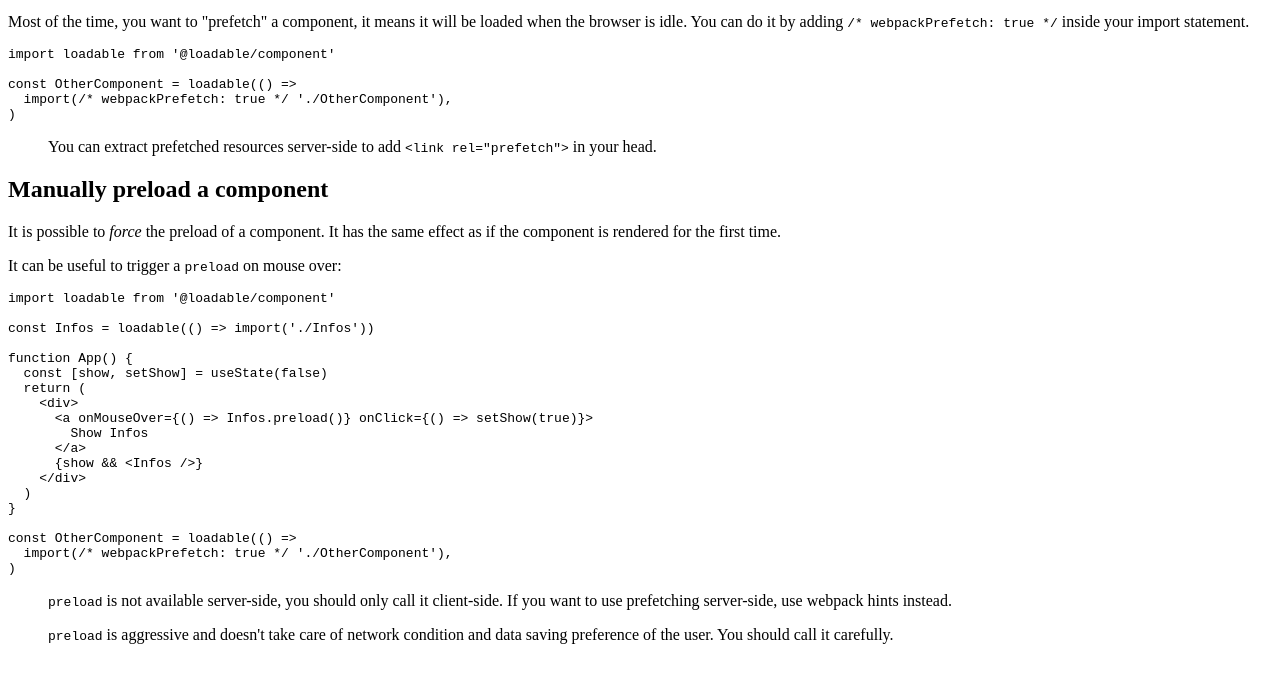
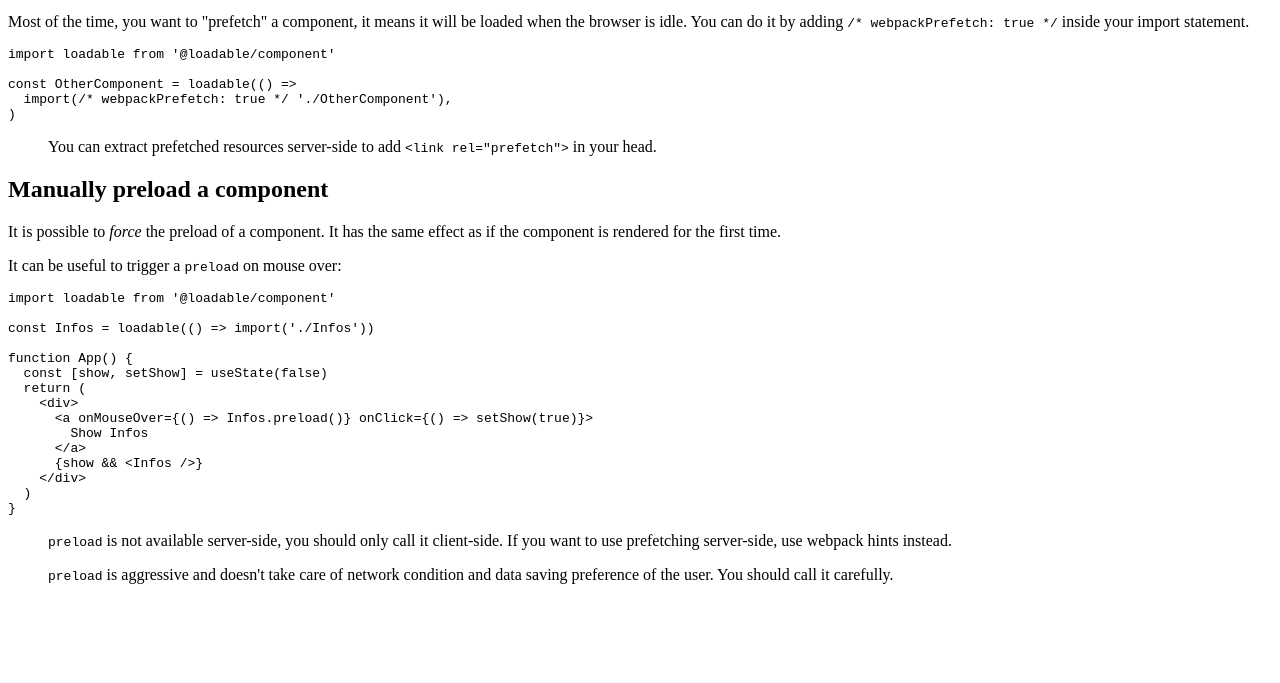
Before and after one commit to FE2Topper0127/loadable_components, a Gatsby site in the folder website/: page /docs/prefetching in a window 1280 px wide. Shown: the part 101-784 px from the top of the page. Built offline with nearby package versions, Linux system fonts and the light colour scheme; Gatsby itself is replaced by a stand-in of ours; code samples lack their colours.

Commit message:
docs: remove unused OtherComponent from example (#442)

````diff
--- a/website/src/pages/docs/prefetching.mdx
+++ b/website/src/pages/docs/prefetching.mdx
@@ -42,10 +42,6 @@ function App() {
     </div>
   )
 }
-
-const OtherComponent = loadable(() =>
-  import(/* webpackPrefetch: true */ './OtherComponent'),
-)
 ```
 
 > `preload` is not available server-side, you should only call it client-side. If you want to use prefetching server-side, use webpack hints instead.
````
